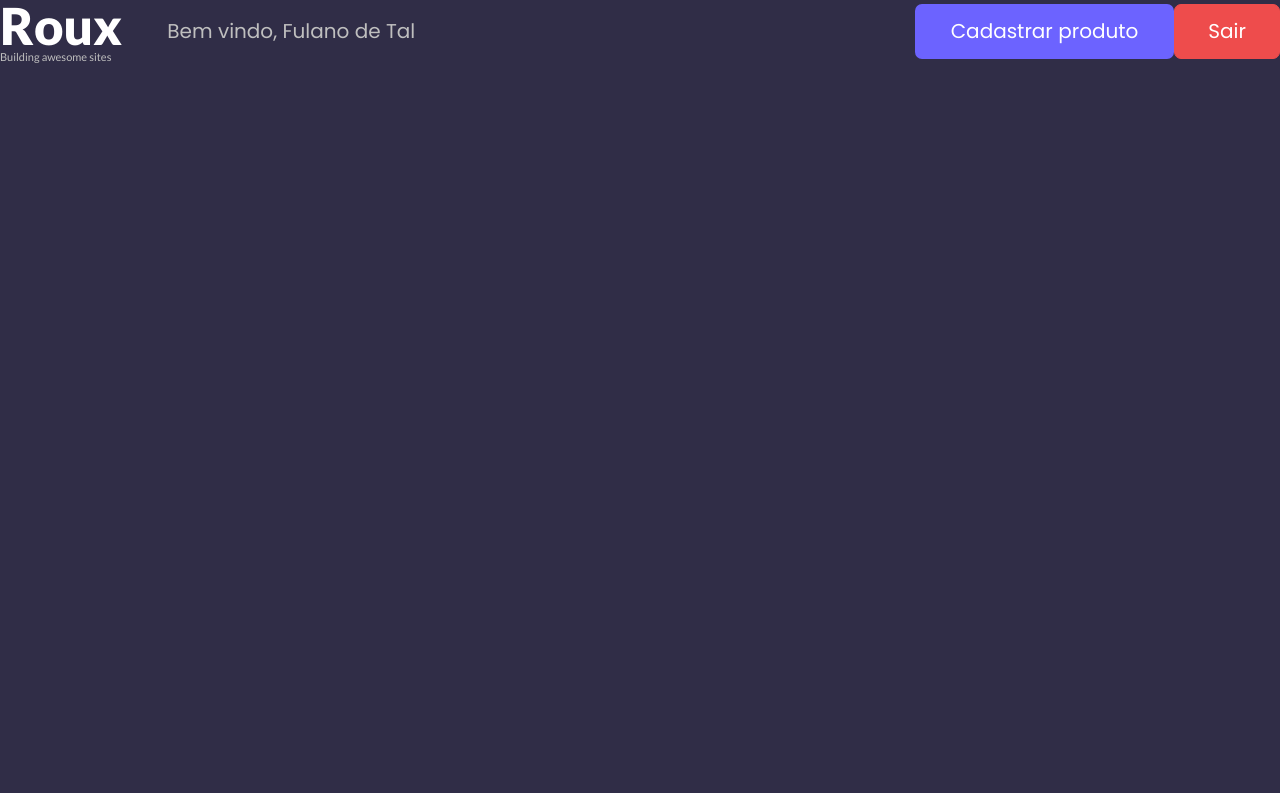
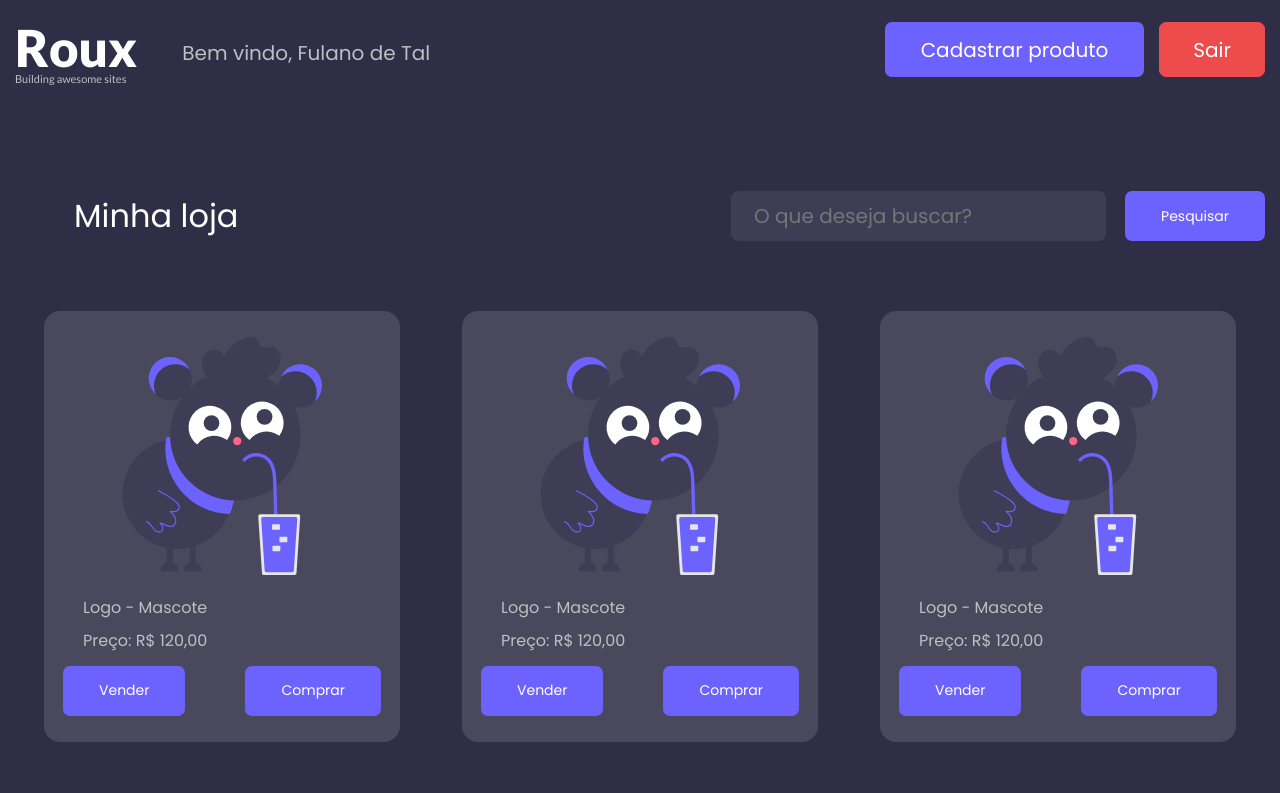
Before and after one commit to leojscalabrin/e-commerce, a plain HTML site: page index.html in a window 1280 px wide. Shown: the top 793 px of the page. Drawn offline with Linux system fonts and the light colour scheme.

Commit message:
header and products

```diff
--- a/index.html
+++ b/index.html
@@ -15,19 +15,85 @@
 </head>
 
 <body>
-    <header class="header">
+    <header class='header container-center'>
+        <section class="container-top-bar">
             <div class='logo-wrapper'>
                 <a class="logo" href='/'>
-                <h1 class='logo-title'>Roux</h1>
-                <h2 class='logo-sub-title'>Building awesome sites</h2>
+                    <h3 class='logo-title'>Roux</h3>
+                    <h3 class='logo-sub-title'>Building awesome sites</h3>
                 </a>
                 <span class="welcome">Bem vindo, Fulano de Tal</span>
             </div>
             <div class="button-header-wrapper">
-            <button class="button button--purple">Cadastrar produto</button>
+                <button class="button button--purple button--purple-header">Cadastrar produto</button>
                 <button class="button button--red">Sair</button>
             </div>
+        </section>
+            <section class="container-search">
+
+                <h1 class="store-title">Minha loja</h1>
+                <form class="search-box">
+                    <input class="text-field text-field--search" placeholder="O que deseja buscar?">
+                    <button class="button search-button button--small">Pesquisar</button>
+                </form>
+            </section>
     </header>
+    <section class="container-product-list container-center">
+        <ul class="product-list">
+            <li class="product">
+                <figure>
+                    <img class='image' src='./images/logo.svg'>
+                </figure>
+                <div class="price-box">
+                    <h3 class="product-name">Logo - Mascote</h3>
+                    <strong class="product-price">Preço: R$ 120,00</strong>
+                </div>
+                <div class="button-box">
+                    <button class="button button--small">Vender</button>
+                    <button class="button button--small">Comprar</button>
+                </div>
+            </li>
+            <li class="product">
+                <figure>
+                    <img class='image' src='./images/logo.svg'>
+                </figure>
+                <div class="price-box">
+                    <h3 class="product-name">Logo - Mascote</h3>
+                    <strong class="product-price">Preço: R$ 120,00</strong>
+                </div>
+                <div class="button-box">
+                    <button class="button button--small">Vender</button>
+                    <button class="button button--small">Comprar</button>
+                </div>
+            </li>
+            <li class="product">
+                <figure>
+                    <img class='image' src='./images/logo.svg'>
+                </figure>
+                <div class="price-box">
+                    <h3 class="product-name">Logo - Mascote</h3>
+                    <strong class="product-price">Preço: R$ 120,00</strong>
+                </div>
+                <div class="button-box">
+                    <button class="button button--small">Vender</button>
+                    <button class="button button--small">Comprar</button>
+                </div>
+            </li>
+            <li class="product">
+                <figure>
+                    <img class='image' src='./images/logo.svg'>
+                </figure>
+                <div class="price-box">
+                    <h3 class="product-name">Logo - Mascote</h3>
+                    <strong class="product-price">Preço: R$ 120,00</strong>
+                </div>
+                <div class="button-box">
+                    <button class="button button--small">Vender</button>
+                    <button class="button button--small">Comprar</button>
+                </div>
+            </li>
+        </ul>
+    </section>
 </body>
 
 </html>
--- a/styles/styles.css
+++ b/styles/styles.css
@@ -31,9 +31,10 @@ body{
 }
 
 .header{
+    flex-direction: column;
     display: flex;
-    align-items: center;
-    justify-content: space-between;
+    padding: 22px 15px 0 15px;
+    margin-bottom: 43px;
 }
 
 
@@ -49,6 +50,13 @@ body{
     align-items: center;
     border-radius: 7px;
     transition-duration: 300ms;
+}
+
+.container-top-bar{
+    width: 100%;
+    display: flex;
+    justify-content: space-between;
+    margin-bottom: 107px;
 }
 
 .button:hover{
@@ -79,3 +87,93 @@ body{
     align-items: center;
 
 }
+
+.store-title{
+    color: #FFFFFF;
+    font-size: 32px;
+}
+
+.button--small{
+    font-size: 14px;
+    height: 50px;
+}
+
+
+.text-field{
+    height: 50px;
+    width: 375px;
+    background-color: #3F3D56;
+    border-radius: 7px;
+    padding-left: 22px;
+    box-sizing: border-box;
+    color: #FFFFFF;
+    font-size: 20px;
+    outline: none;
+    border: 1px solid #3F3D56;
+    transition-duration: 300ms;
+}
+
+.text-field:placeholder{
+    color: #8D8BA4;
+}
+
+.text-field:focus{
+    border: 1px solid #6C63FF;
+}
+
+.container-search{
+    display:flex;
+    justify-content: space-between;
+    align-items: center;
+    margin-left: 59px;
+}
+
+.search-box{
+    display: flex;
+}
+
+.text-field--search{
+    margin-right: 19px;
+}
+
+.button-box{
+    display: flex;
+    justify-content: space-between;
+}
+
+.product{
+    background-color: rgba(191, 191, 191, 0.18);
+    width: fit-content;
+    margin: 27px 31px;
+    padding: 26px 19px;
+    border-radius: 16px;
+}
+
+figure{
+    padding: 0px 59px 22px 59px;
+}
+
+.product-list{
+    display: flex;
+    flex-wrap: wrap;
+    justify-content: center;
+}
+
+.product-name{
+    color: #BFBFBF;
+    margin-bottom: 17px;
+}
+
+.product-price{
+    color: #BFBFBF;
+}
+
+.product:hover{
+    background-color: rgba(185, 181, 255, 0.18);
+    transition-duration: 300ms;
+}
+
+.price-box{
+    margin-bottom: 17px;
+    margin-left: 20px;
+}
```
Also changed, not shown: images/logo.svg (added). Lines whose indentation alone changed are shown as unchanged.
